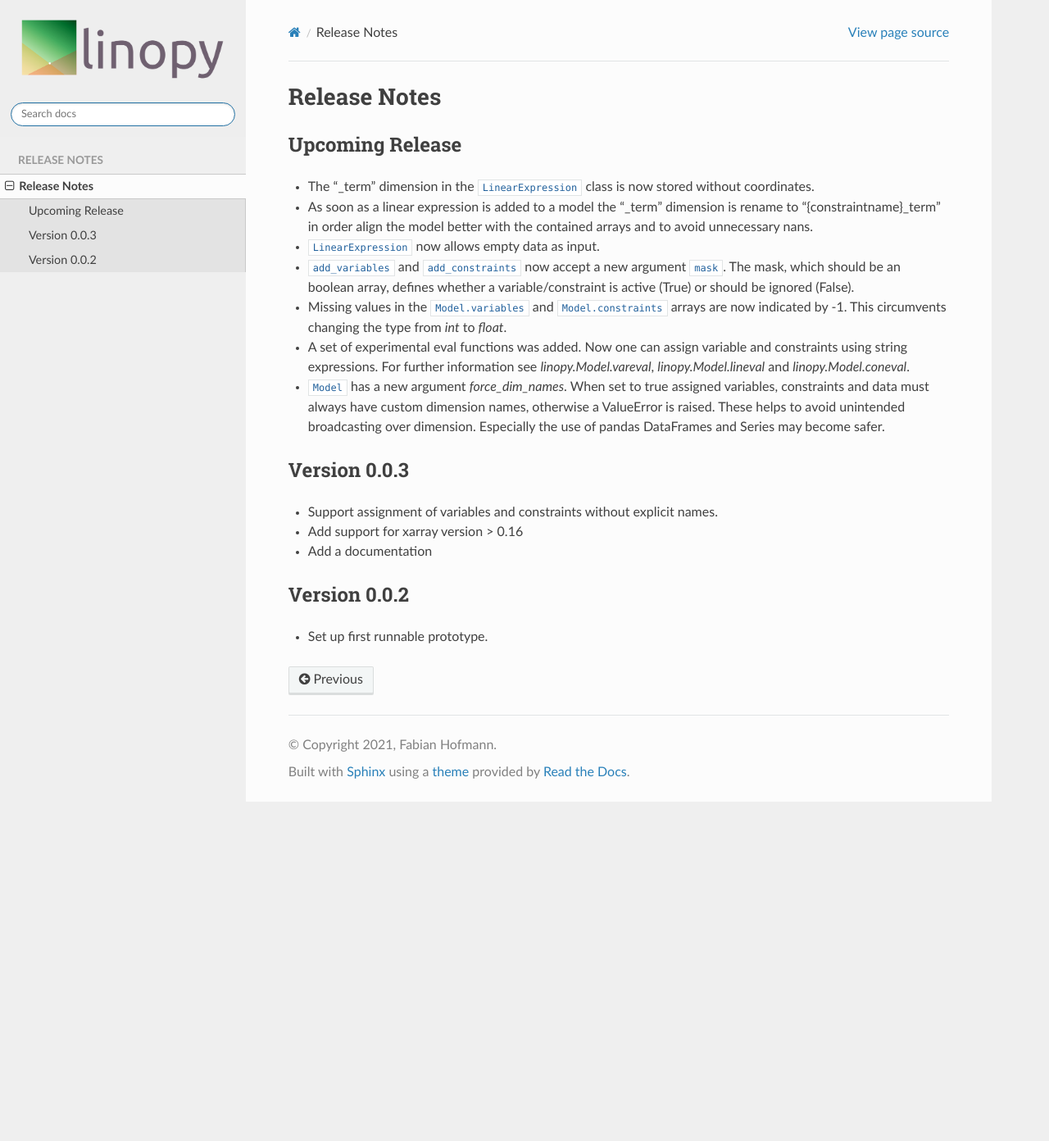
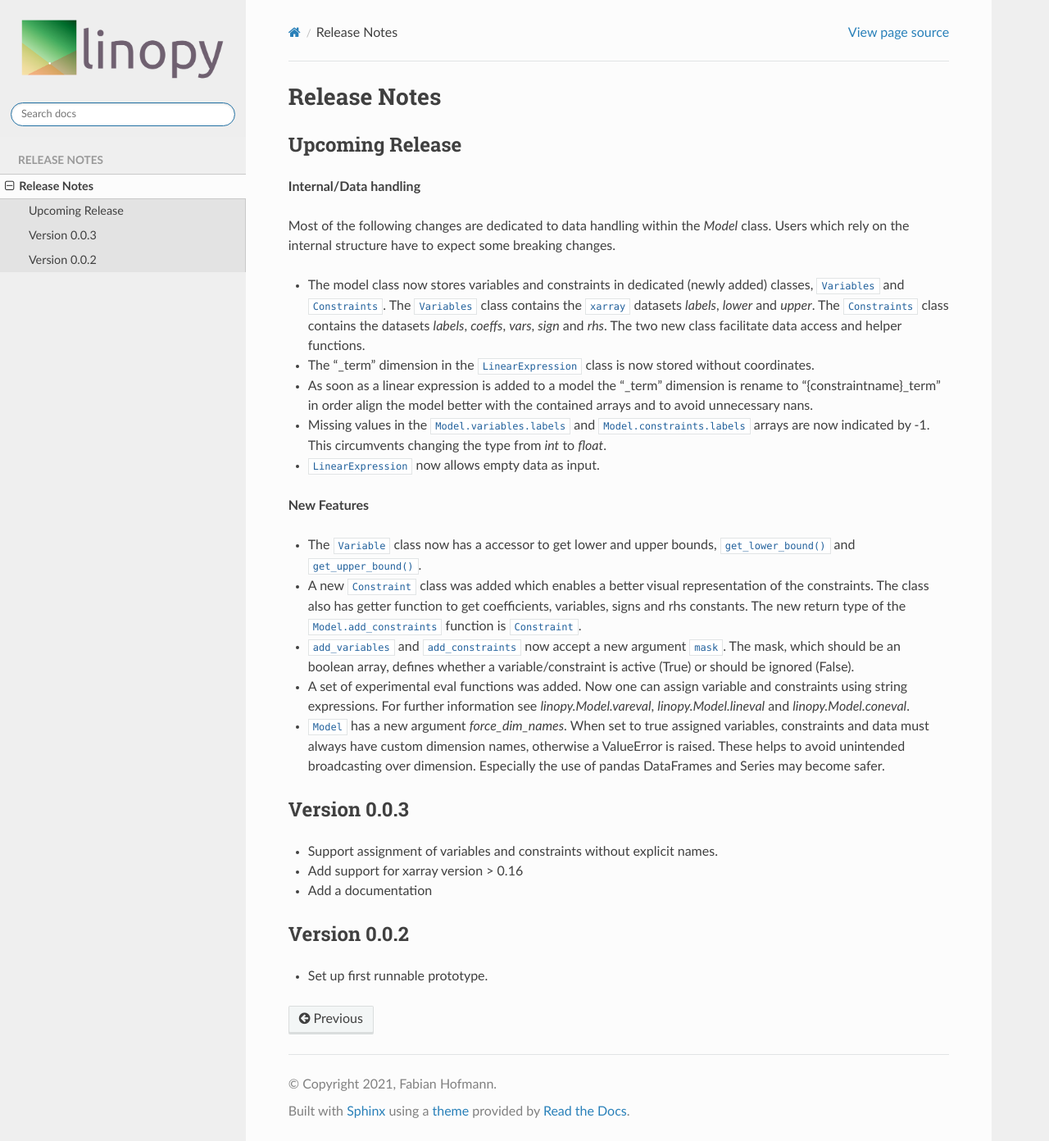
Before and after one commit to PyPSA/linopy, a Sphinx documentation site: the page built from doc/release_notes.rst, in a window 1280 px wide and 1392 px high. Shown: the whole window at 82% size. Built offline with Sphinx 7.4.7 and the Read the Docs theme 2.0.0, drawn with Linux system fonts in a browser that asks for light colours; pages that are not in the unit, such as notebooks, are missing from menus.

Commit message:
doc: update release notes

```diff
--- a/doc/api-model.rst
+++ b/doc/api-model.rst
@@ -10,3 +10,4 @@
     :skip: gettempdir
     :skip: merge
     :skip: Expr
+    :skip: dataclass
--- a/doc/release_notes.rst
+++ b/doc/release_notes.rst
@@ -4,13 +4,25 @@ Release Notes
 Upcoming Release
 ----------------
 
+
+**Internal/Data handling**
+
+Most of the following changes are dedicated to data handling within the `Model` class. Users which rely on the internal structure have to expect some breaking changes.
+
+* The model class now stores variables and constraints in dedicated (newly added) classes, ``Variables`` and ``Constraints``. The ``Variables`` class contains the ``xarray`` datasets `labels`, `lower` and `upper`. The ``Constraints`` class contains the datasets `labels`, `coeffs`, `vars`, `sign` and `rhs`. The two new class facilitate data access and helper functions.
 * The "_term" dimension in the ``LinearExpression`` class is now stored without coordinates.
 * As soon as a linear expression is added to a model the "_term" dimension is rename to "{constraintname}_term" in order align the model better with the contained arrays and to avoid unnecessary nans.
+* Missing values in the ``Model.variables.labels`` and ``Model.constraints.labels`` arrays are now indicated by -1. This circumvents changing the type from `int` to `float`.
 * ``LinearExpression`` now allows empty data as input.
+
+**New Features**
+
+* The ``Variable`` class now has a accessor to get lower and upper bounds, ``get_lower_bound()`` and ``get_upper_bound()``.
+* A new ``Constraint`` class was added which enables a better visual representation of the constraints. The class also has getter function to get coefficients, variables, signs and rhs constants. The new return type of the ``Model.add_constraints`` function is ``Constraint``.
 * ``add_variables`` and ``add_constraints`` now accept a new argument ``mask``. The mask, which should be an boolean array, defines whether a variable/constraint is active (True) or should be ignored (False).
-* Missing values in the ``Model.variables`` and ``Model.constraints`` arrays are now indicated by -1. This circumvents changing the type from `int` to `float`.
 * A set of experimental eval functions was added. Now one can assign variable and constraints using string expressions. For further information see `linopy.Model.vareval`, `linopy.Model.lineval` and `linopy.Model.coneval`.
 * ``Model`` has a new argument `force_dim_names`. When set to true assigned variables, constraints and data must always have custom dimension names, otherwise a ValueError is raised. These helps to avoid unintended broadcasting over dimension. Especially the use of pandas DataFrames and Series may become safer.
+
 
 Version 0.0.3
 -------------
```
